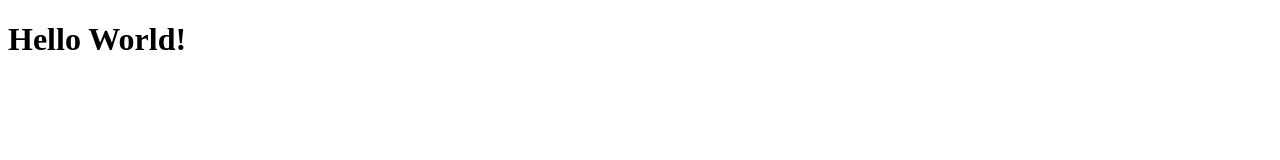
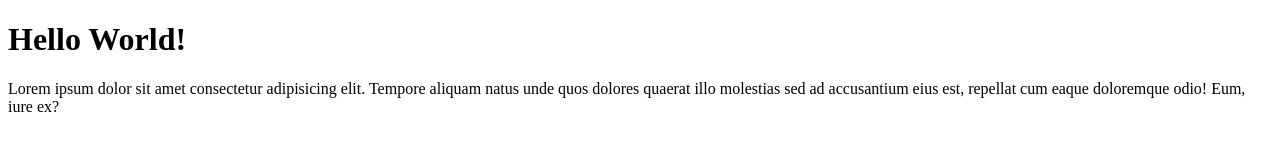
Before and after one commit to Muqniansyah/repo-cloning-lokal, a plain HTML site: page index.html in a window 1280 px wide. Drawn offline with Linux system fonts and the light colour scheme.

Commit message:
menambahkan paragraf

```diff
--- a/index.html
+++ b/index.html
@@ -8,5 +8,6 @@
 </head>
 <body>
     <h1>Hello World!</h1>
+    <p>Lorem ipsum dolor sit amet consectetur adipisicing elit. Tempore aliquam natus unde quos dolores quaerat illo molestias sed ad accusantium eius est, repellat cum eaque doloremque odio! Eum, iure ex?</p>
 </body>
 </html>
```
